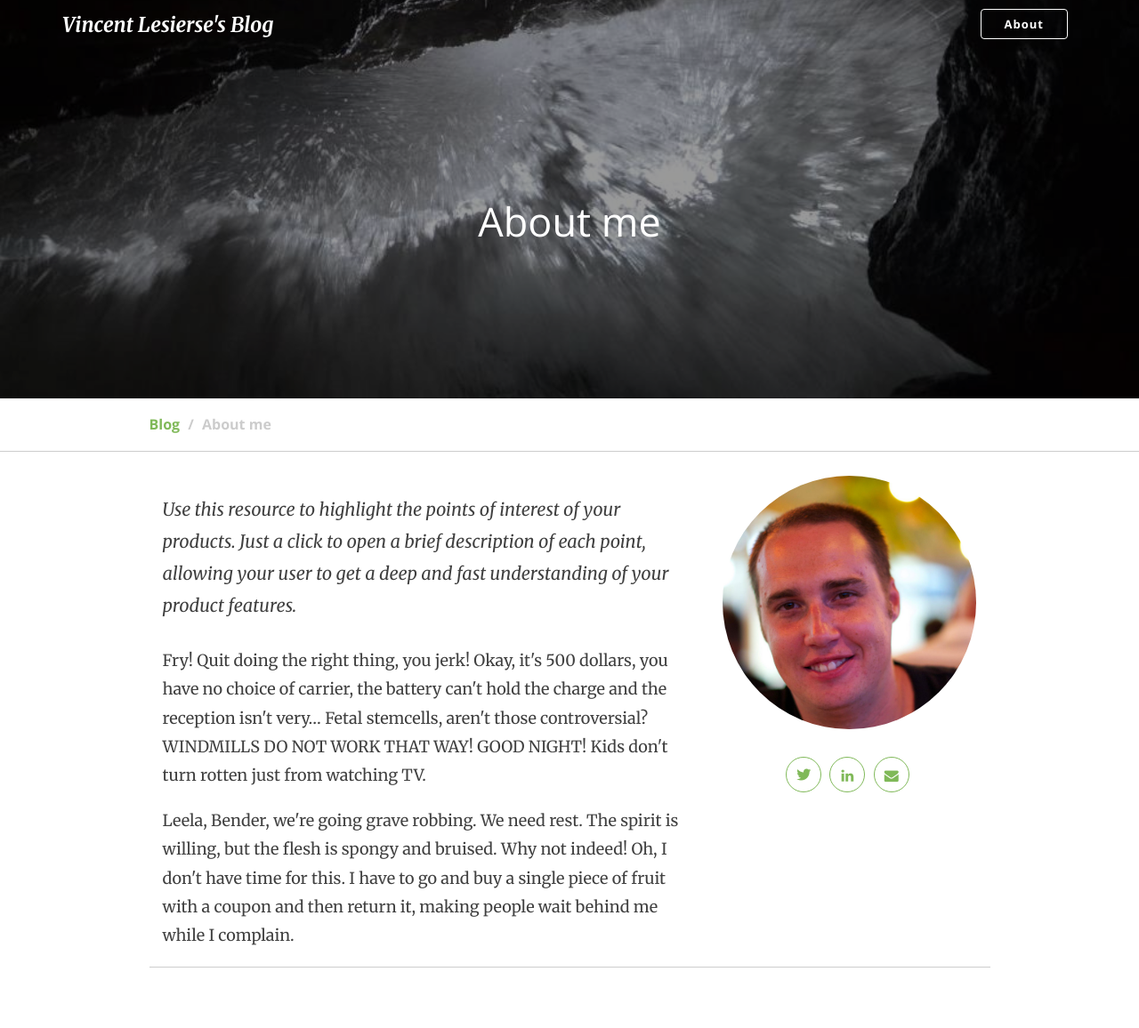
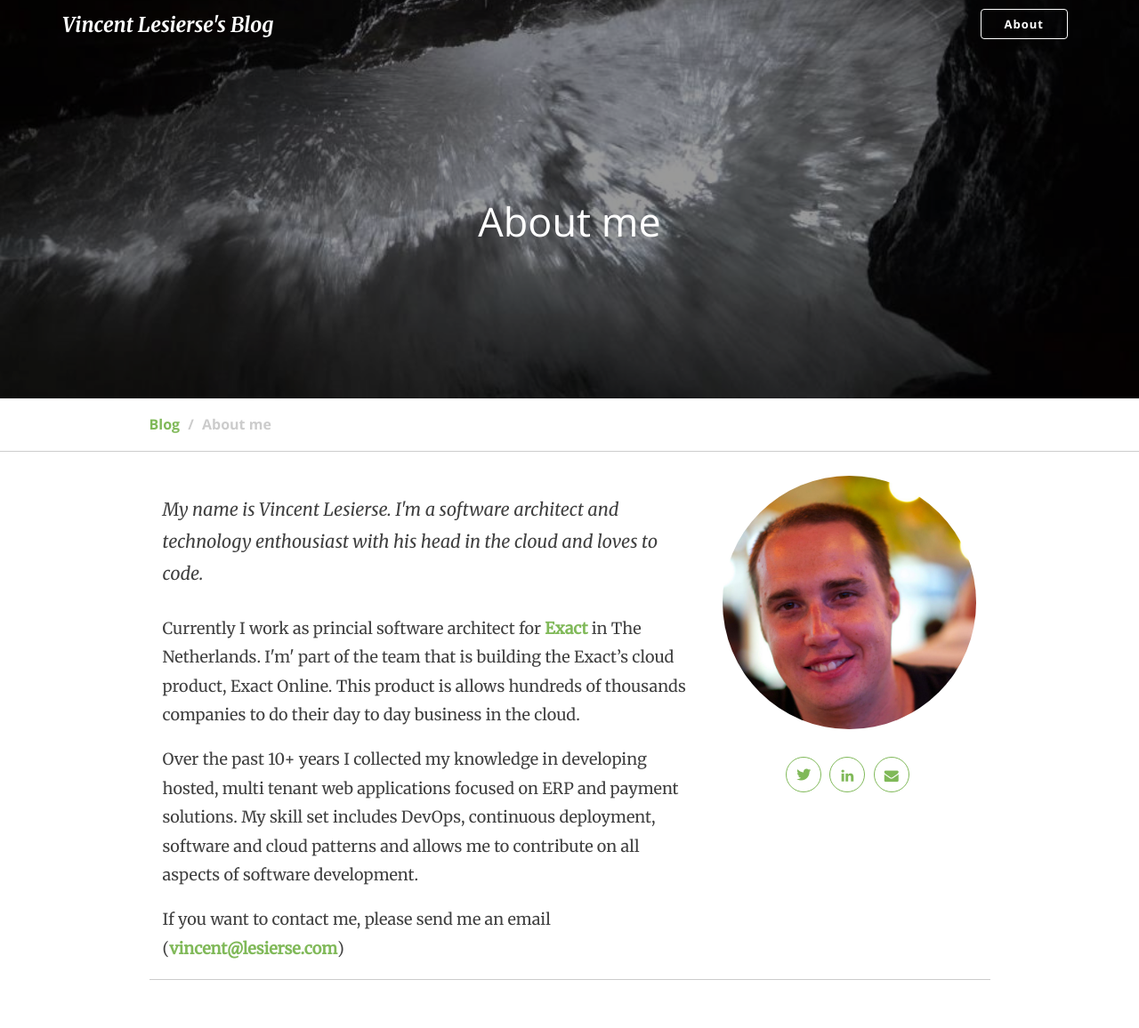
Before and after one commit to vlesierse/vlesierse.github.io, a Jekyll site: the page built from about.html, in a window 1280 px wide. Shown: the whole page at 89% size. Built offline with Jekyll 4.4.1, drawn with Linux system fonts in a browser that asks for light colours.

Commit message:
Improved the about page

```diff
--- a/about.html
+++ b/about.html
@@ -7,9 +7,10 @@ permalink: /about/
 ---
 
 <div class="col-sm-9 col-md-8 ">
-	<div class="post-intro">Use this resource to highlight the points of interest of your products. Just a click to open a brief description of each point, allowing your user to get a deep and fast understanding of your product features.</div>
-		<p>Fry! Quit doing the right thing, you jerk! Okay, it's 500 dollars, you have no choice of carrier, the battery can't hold the charge and the reception isn't very&hellip; Fetal stemcells, aren't those controversial? WINDMILLS DO NOT WORK THAT WAY! GOOD NIGHT! Kids don't turn rotten just from watching TV.</p>
-		<p>Leela, Bender, we're going grave robbing. We need rest.  The spirit is willing, but the flesh is spongy and bruised. Why not indeed! Oh, I don't have time for this.  I have to go and buy a single piece of fruit with a coupon and then return it, making people wait behind me while I complain.</p>
+	<div class="post-intro">My name is Vincent Lesierse. I'm a software architect and technology enthousiast with his head in the cloud and loves to code.</div>
+		<p>Currently I work as princial software architect for <a href="http://www.exact.com" target="_blank">Exact</a> in The Netherlands. I'm' part of the team that is building the Exact’s cloud product, Exact Online. This product is allows hundreds of thousands companies to do their day to day business in the cloud.</p>
+		<p>Over the past 10+ years I collected my knowledge in developing hosted, multi tenant web applications focused on ERP and payment solutions. My skill set includes DevOps, continuous deployment, software and cloud patterns and allows me to contribute on all aspects of software development.</p>
+		<p>If you want to contact me, please send me an email (<a href="mailto://vincent@lesierse.com" target="_blank">vincent@lesierse.com</a>)</p>
 	</div>
 	<div class="col-sm-3 col-md-4">
 		<img src="/assets/me.jpg" class="img-responsive img-circle about-portrait" alt="Leela, Bender, we're going grave robbing." width="300" height="300">
```
